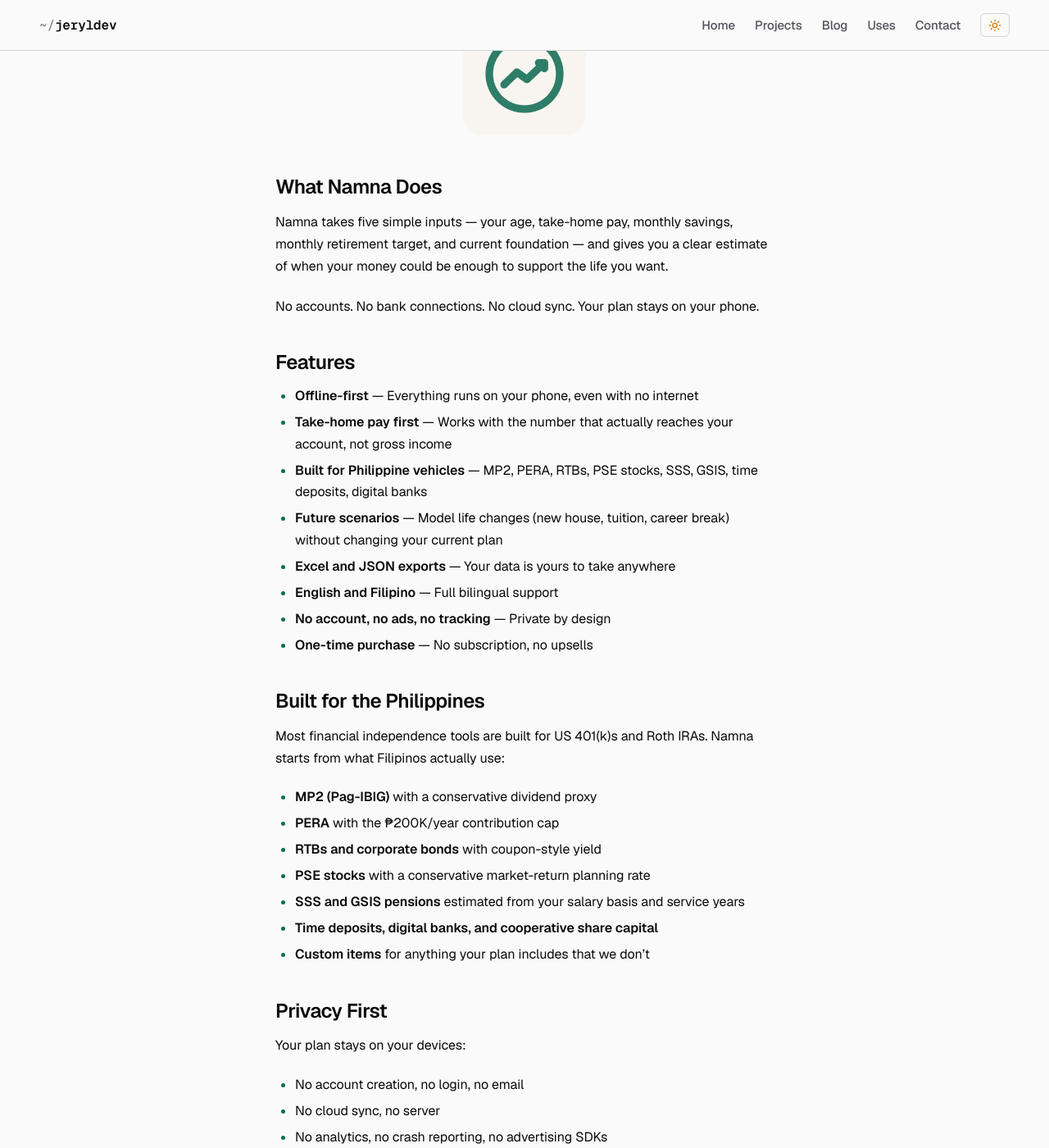
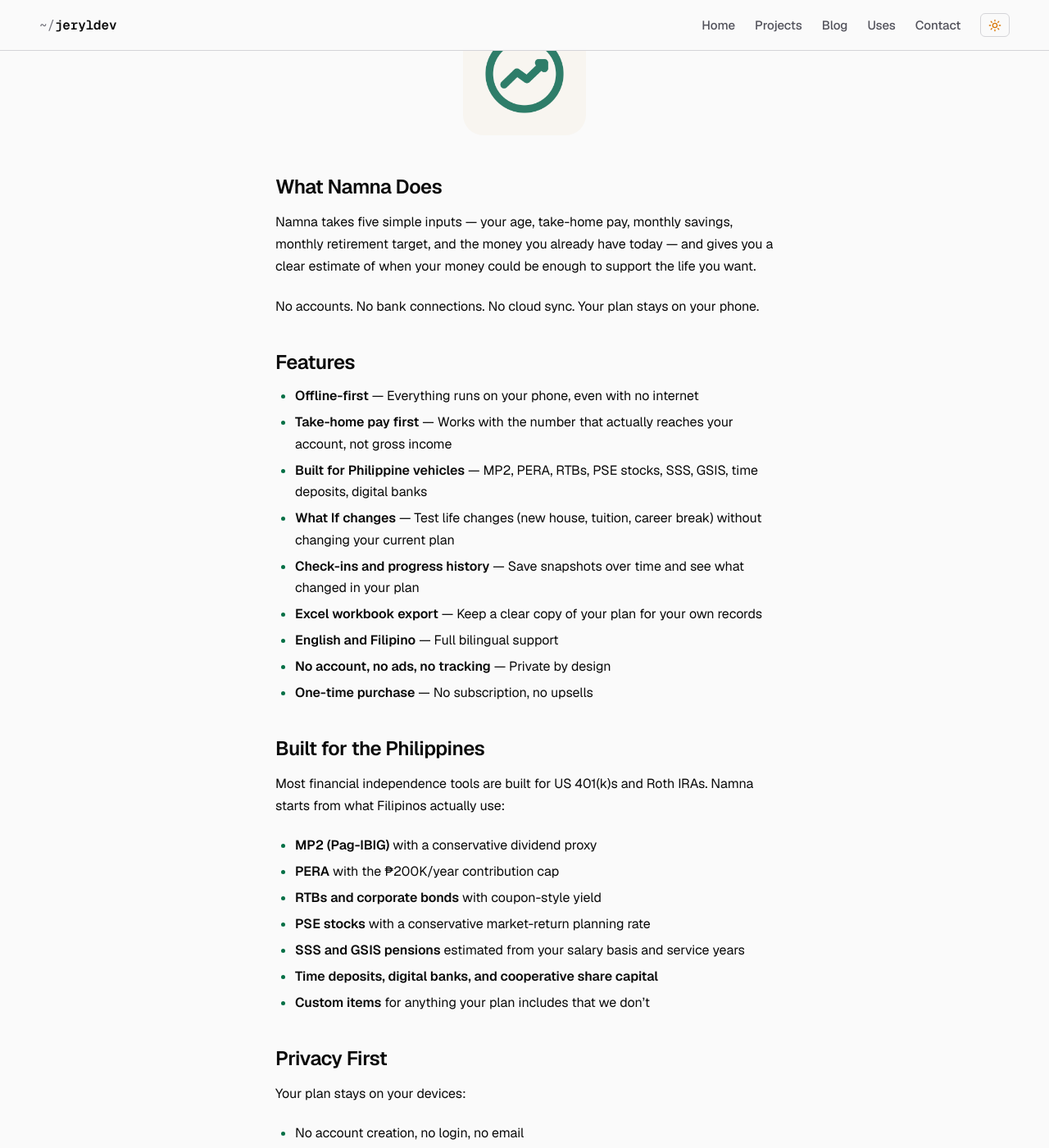
Before and after one commit to jeryldev/jeryldev.github.io, a Jekyll site: the page built from namna.md, in a window 1280 px wide and 1400 px high, scrolled down 398 px. Shown: the whole window at 82% size. Built offline with Jekyll 4.4.1, drawn with Linux system fonts in a browser that asks for light colours; some of the changed text lies outside the part shown.

Commit message:
Refresh Namna marketing copy

```diff
--- a/_data/projects.yml
+++ b/_data/projects.yml
@@ -7,11 +7,12 @@
     - Expo
     - TypeScript
     - SQLite
-  status: App Store submission pending
+  status: Submitted to App Store Connect
   highlights:
     - Take-home-pay-first inputs (not gross salary)
     - Presets for MP2, PERA, PSE, RTBs, SSS, GSIS, and more
-    - Future scenarios to model life changes without changing the current plan
+    - What If changes to test life changes without changing the current plan
+    - Check-ins and progress history on device
     - English and Filipino throughout
     - All data stays on the device — SQLite, no backend
   links:
--- a/_includes/hero.html
+++ b/_includes/hero.html
@@ -12,7 +12,7 @@
       <dl class="hero-stack">
         <div class="hero-stack-row">
           <dt>Building</dt>
-          <dd><a href="/namna/">Namna</a> — Philippine financial independence planner for iPhone (in App Review)</dd>
+          <dd><a href="/namna/">Namna</a> — Philippine financial independence planner for iPhone (submitted to App Store Connect)</dd>
         </div>
         <div class="hero-stack-row">
           <dt>Live</dt>
--- a/namna.md
+++ b/namna.md
@@ -13,7 +13,7 @@
 
 ## What Namna Does
 
-Namna takes five simple inputs — your age, take-home pay, monthly savings, monthly retirement target, and current foundation — and gives you a clear estimate of when your money could be enough to support the life you want.
+Namna takes five simple inputs — your age, take-home pay, monthly savings, monthly retirement target, and the money you already have today — and gives you a clear estimate of when your money could be enough to support the life you want.
 
 No accounts. No bank connections. No cloud sync. Your plan stays on your phone.
 
@@ -22,8 +22,9 @@
 - **Offline-first** — Everything runs on your phone, even with no internet
 - **Take-home pay first** — Works with the number that actually reaches your account, not gross income
 - **Built for Philippine vehicles** — MP2, PERA, RTBs, PSE stocks, SSS, GSIS, time deposits, digital banks
-- **Future scenarios** — Model life changes (new house, tuition, career break) without changing your current plan
-- **Excel and JSON exports** — Your data is yours to take anywhere
+- **What If changes** — Test life changes (new house, tuition, career break) without changing your current plan
+- **Check-ins and progress history** — Save snapshots over time and see what changed in your plan
+- **Excel workbook export** — Keep a clear copy of your plan for your own records
 - **English and Filipino** — Full bilingual support
 - **No account, no ads, no tracking** — Private by design
 - **One-time purchase** — No subscription, no upsells
@@ -47,7 +48,7 @@
 - No account creation, no login, no email
 - No cloud sync, no server
 - No analytics, no crash reporting, no advertising SDKs
-- All data stored locally using on-device SQLite
+- All data stored locally on your device
 
 ## What Namna Is Not
 
@@ -73,7 +74,7 @@
   </a>
 </div>
 
-_Available soon on the App Store_
+_Submitted to App Store Connect and processing for release_
 
 ## Support
 
```
